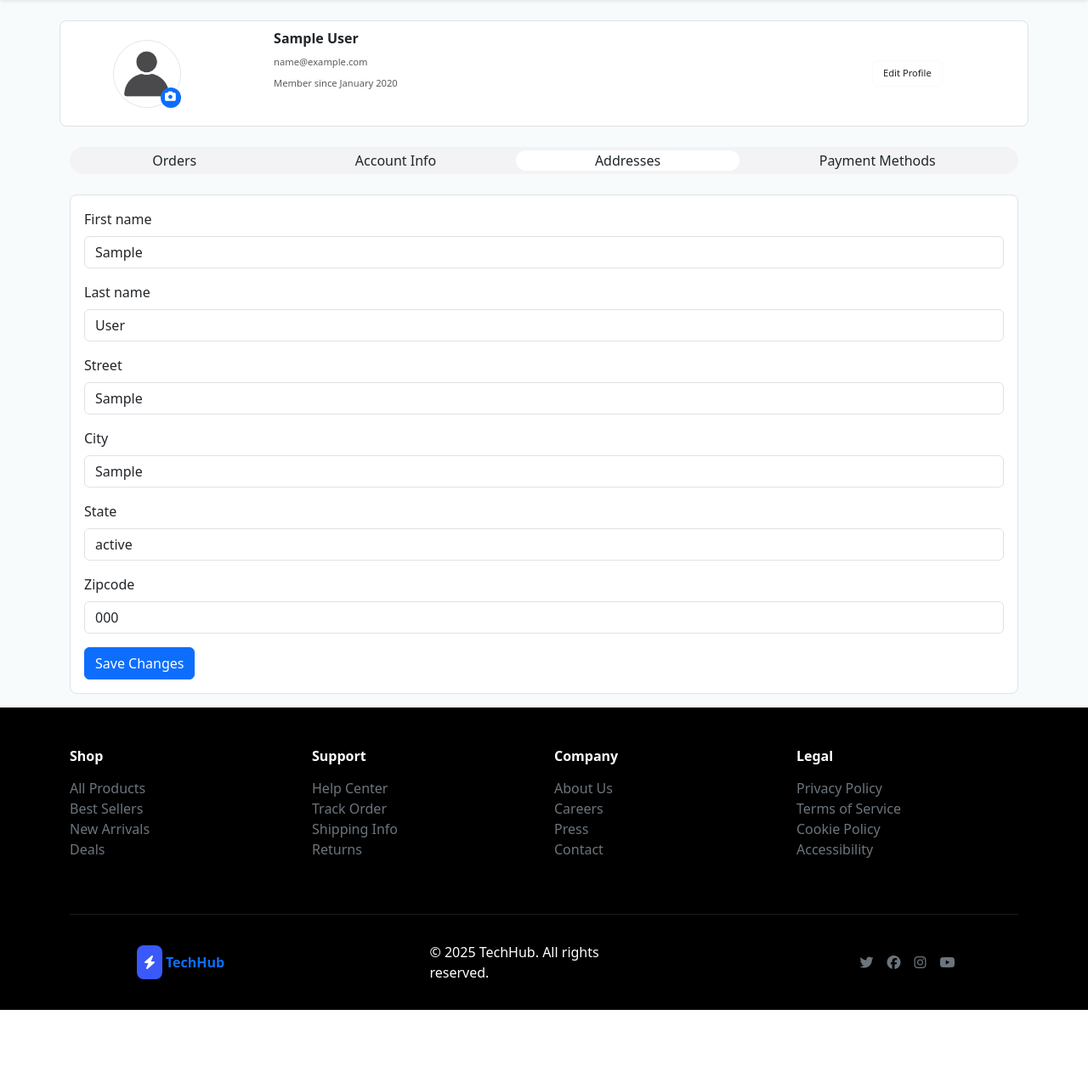
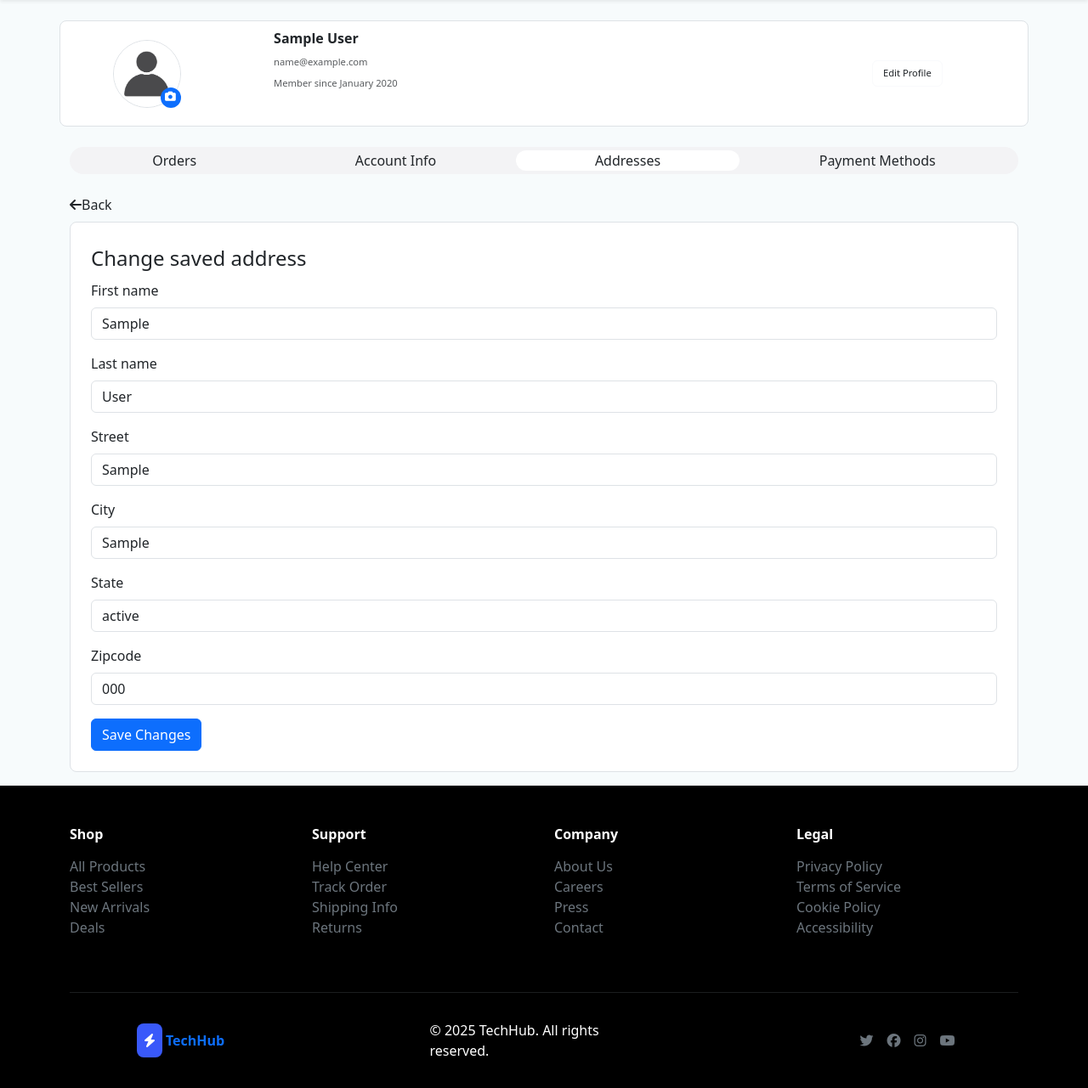
Before and after one commit to Verbal27/electronics_app, a Django app: page /cabinet/addresses/1/update-address/ in a window 1280 px wide. Shown: the part 64-1345 px from the top of the page at 85% size. Before the commit the page ends 1253 px from the top, so only its background shows below. Run offline with Django 5.2, Linux system fonts and the light colour scheme; a user stored in the database is signed in; tables that the repository leaves empty hold one stand-in row (values such as "Sample post"); some libraries are stand-ins or nearby versions.

Commit message:
feat: polish

```diff
--- a/src/users/forms/addresses.py
+++ b/src/users/forms/addresses.py
@@ -1,5 +1,5 @@
 from crispy_forms.helper import FormHelper
-from crispy_forms.layout import Layout, Submit, HTML
+from crispy_forms.layout import Layout, Submit, HTML, Fieldset
 from django import forms
 from django.urls import reverse
 
@@ -18,12 +18,15 @@ class ChangeSavedAddress(forms.ModelForm):
         self.helper = FormHelper()
         self.helper.form_method = "post"
         self.helper.layout = Layout(
-            "first_name",
-            "last_name",
-            "street",
-            "city",
-            "state",
-            "zipcode",
+            Fieldset(
+                "Change saved address",
+                "first_name",
+                "last_name",
+                "street",
+                "city",
+                "state",
+                "zipcode",
+            ),
             Submit(
                 "submit",
                 "Save Changes",
--- a/src/users/templates/address/address_update.html
+++ b/src/users/templates/address/address_update.html
@@ -3,7 +3,10 @@
 {% load crispy_forms_tags %}
 
 {% block content %}
-    <div class="border border-1 border-light-grey p-3 rounded-3 bg-white mb-3">
+    <div class="d-flex mb-2">
+        <a href="{% url "addresses" %}" class="text-decoration-none text-dark"><i class="fa-solid fa-arrow-left"></i>Back</a>
+    </div>
+    <div class="border border-1 border-light-grey p-4 rounded-3 bg-white mb-3">
         {% crispy form %}
     </div>
 {% endblock %}
--- a/src/users/templates/payment_methods/method-update.html
+++ b/src/users/templates/payment_methods/method-update.html
@@ -3,6 +3,10 @@
 {% load crispy_forms_tags static %}
 
 {% block content %}
+    <div class="d-flex mb-2">
+        <a href="{% url "payment-methods" %}" class="text-decoration-none text-dark"><i
+                class="fa-solid fa-arrow-left"></i>Back</a>
+    </div>
     <div class="d-flex border border-1 rounded-3 flex-column bg-white mb-4 p-4">
         {% crispy form %}
     </div>
--- a/src/users/templates/payment_methods/new_payment_method.html
+++ b/src/users/templates/payment_methods/new_payment_method.html
@@ -3,6 +3,9 @@
 {% load crispy_forms_tags static %}
 
 {% block content %}
+    <div class="d-flex mb-2">
+        <a href="{% url "payment-methods" %}" class="text-decoration-none text-dark"><i class="fa-solid fa-arrow-left"></i>Back</a>
+    </div>
     <div class="d-flex border border-1 rounded-3 flex-column bg-white mb-4 p-4">
         {% crispy form %}
     </div>
```
